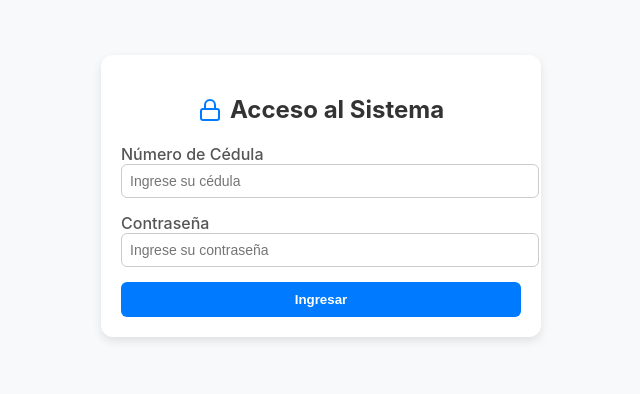
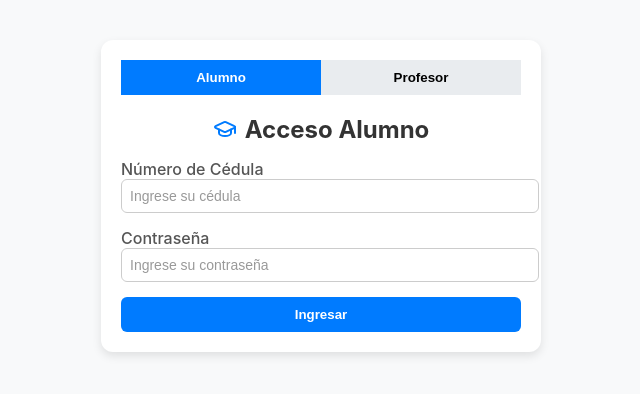
Before and after one commit to Jonathann-h/tp-is1, a React (Create React App) app: page / in a window 1280 px wide. Shown: the part 204-598 px from the top of the page, without its empty margins (319-959 px from the left). Built offline with nearby package versions, Linux system fonts and the light colour scheme.

Commit message:
Pestaña para cambiar entre alumno y prof

```diff
--- a/src/components/login.css
+++ b/src/components/login.css
@@ -14,9 +14,37 @@
   background-color: white;
   border-radius: 12px;
   box-shadow: 0 4px 10px rgba(0, 0, 0, 0.1);
+  overflow-y: auto;
 }
 
-/* Título con ícono */
+/* Pestañas de selección */
+.tabs {
+  display: flex;
+  justify-content: space-around;
+  margin-bottom: 15px;
+}
+
+.tab {
+  flex: 1;
+  padding: 10px;
+  border: none;
+  background-color: #e9ecef;
+  cursor: pointer;
+  font-weight: bold;
+  transition: background 0.3s;
+}
+
+.tab.active {
+  background-color: #007bff;
+  color: white;
+}
+
+.tab:hover {
+  background-color: #007bff;
+  color: white;
+}
+
+/* Título con icono */
 .login-title {
   display: flex;
   align-items: center;
@@ -26,10 +54,11 @@
   font-weight: bold;
   text-align: center;
   color: #333;
+  margin-bottom: 15px;
 }
 
-/* Ícono de candado */
-.lock-icon {
+/* Íconos */
+.login-icon {
   width: 24px;
   height: 24px;
   color: #007bff;
@@ -52,6 +81,18 @@
   border: 1px solid #ccc;
   border-radius: 6px;
   font-size: 14px;
+  transition: border-color 0.3s, box-shadow 0.3s;
+}
+
+.input:focus {
+  outline: none;
+  border-color: #007bff;
+  box-shadow: 0 0 0 2px rgba(0, 123, 255, 0.25);
+}
+
+.input::placeholder {
+  color: #999;
+  font-size: 14px;
 }
 
 /* Botón */
@@ -71,12 +112,21 @@
   background-color: #0056b3;
 }
 
+.login-button:focus {
+  outline: none;
+  box-shadow: 0 0 0 2px rgba(0, 123, 255, 0.5);
+}
+
 /* Mensaje emergente */
 .dialog-message {
   display: flex;
   align-items: center;
   color: #dc3545;
   font-size: 14px;
+  padding: 10px;
+  background-color: #f8d7da;
+  border: 1px solid #f5c6cb;
+  border-radius: 6px;
 }
 
 .icon {
@@ -85,3 +135,38 @@
   margin-right: 8px;
   color: #dc3545;
 }
+
+/* Responsive Design */
+@media (max-width: 480px) {
+  .login-card {
+    width: 90%;
+    padding: 15px;
+  }
+
+  .login-title {
+    font-size: 1.3rem;
+  }
+
+  .input {
+    font-size: 12px;
+  }
+}
+
+/* Custom Scrollbar */
+.login-card::-webkit-scrollbar {
+  width: 8px;
+}
+
+.login-card::-webkit-scrollbar-track {
+  background: #f1f1f1;
+  border-radius: 6px;
+}
+
+.login-card::-webkit-scrollbar-thumb {
+  background: #007bff;
+  border-radius: 6px;
+}
+
+.login-card::-webkit-scrollbar-thumb:hover {
+  background: #0056b3;
+}
--- a/src/components/login.js
+++ b/src/components/login.js
@@ -2,13 +2,14 @@ import { useState } from "react";
 import { Card, CardContent } from "./ui/card";
 import { Input } from "./ui/input";
 import { Button } from "./ui/button";
-import { AlertCircle, Lock } from "lucide-react"; // Agregamos el icono de candado
+import { AlertCircle, Lock, GraduationCap, User } from "lucide-react";
 import { Dialog, DialogContent, DialogTitle } from "./ui/dialog";
 import "./login.css";
 
 export default function Login() {
   const [password, setPassword] = useState("");
   const [showMessage, setShowMessage] = useState(false);
+  const [userType, setUserType] = useState("Alumno"); // Estado para cambiar entre Alumno y Profesor
 
   const validatePassword = (value) => {
     setPassword(value);
@@ -19,9 +20,32 @@ export default function Login() {
   return (
     <div className="login-container">
       <Card className="login-card">
+        {/* Pestañas de selección */}
+        <div className="tabs">
+          <button
+            className={`tab ${userType === "Alumno" ? "active" : ""}`}
+            onClick={() => setUserType("Alumno")}
+          >
+            Alumno
+          </button>
+          <button
+            className={`tab ${userType === "Profesor" ? "active" : ""}`}
+            onClick={() => setUserType("Profesor")}
+          >
+            Profesor
+          </button>
+        </div>
+
+        {/* Título con icono dinámico */}
         <h2 className="login-title">
-          <Lock className="lock-icon" /> Acceso al Sistema
+          {userType === "Alumno" ? (
+            <GraduationCap className="login-icon" />
+          ) : (
+            <User className="login-icon" />
+          )}
+          Acceso {userType}
         </h2>
+
         <CardContent>
           <div className="input-group">
             <label className="label">Número de Cédula</label>
@@ -46,6 +70,8 @@ export default function Login() {
           <Button className="login-button">Ingresar</Button>
         </CardContent>
       </Card>
+
+      {/* Mensaje de error */}
       <Dialog open={showMessage} onOpenChange={setShowMessage}>
         <DialogContent>
           <DialogTitle className="sr-only">Contraseña no válida</DialogTitle>
```
